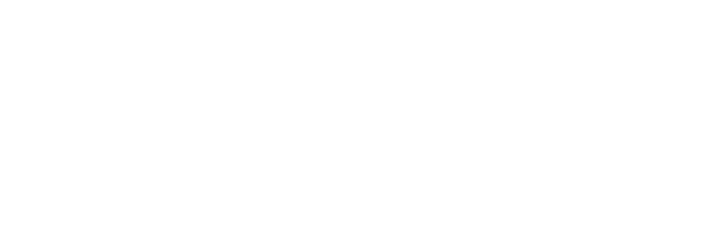
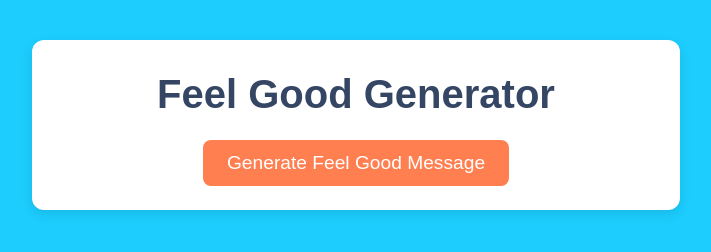
Before and after one commit to collins777/06-compliment-generator-main, a plain HTML site: page index.html in a window 1280 px wide. Shown: the whole page, without its empty margins (284-995 px from the left). Drawn offline with Linux system fonts and the light colour scheme.

Commit message:
Refactor HTML structure and enhance CSS styles for app layout and button design

```diff
--- a/index.html
+++ b/index.html
@@ -7,12 +7,15 @@
     <link rel="stylesheet" href="style.css" />
   </head>
   <body>
-    <!-- Main heading -->
-
-    <!-- Button to trigger the compliment and image -->
-
-    <!-- Output container -->
-
+    <!-- App Container Div -->
+    <main class="app-container">
+      <!-- Main heading -->
+      <h1>Feel Good Generator</h1>
+      <!-- Button to trigger the compliment and image -->
+      <button id="generate-btn">Generate Feel Good Message</button>
+      <!-- Output container -->
+      <div id="output-container"></div>
+    </main>
     <script src="script.js"></script>
   </body>
 </html>
--- a/style.css
+++ b/style.css
@@ -24,3 +24,50 @@
   - Rounded corners for a soft look
   - Image scales to fit container size
 */
+
+body {
+  font-family: "Onest", sans-serif;
+  color: #354664; /* Soft slate blue for text */
+  background-color: #1ccdfe; /* Bright cyan background */
+  text-align: center;
+  padding: 32px;
+  font-size: 16px;
+  line-height: 1.5;
+}
+
+.app-container {
+  background-color: #fff;
+  max-width: 600px;
+  margin: 0 auto;
+  padding: 24px;
+  border-radius: 12px;
+  box-shadow: 0 4px 12px rgba(0, 0, 0, 0.1);
+}
+
+h1 {
+  font-size: 2.5rem;
+  margin-top: 0;
+  margin-bottom: 16px;
+  color: #354664; /* Soft slate blue for heading */
+  font-weight: bold;
+}
+
+#generate-btn {
+  background-color: coral;
+  color: #fff;
+  padding: 12px 24px;
+  border: none;
+  border-radius: 8px;
+  cursor: pointer;
+  font-size: 1.2rem;
+  transition: background-color 0.3s ease;
+}
+
+#generate-btn:hover {
+  background-color: #cd5b45; /* Slightly darker coral on hover */
+}
+
+p {
+  margin: 0;
+  font-size: 20px;
+}
```
